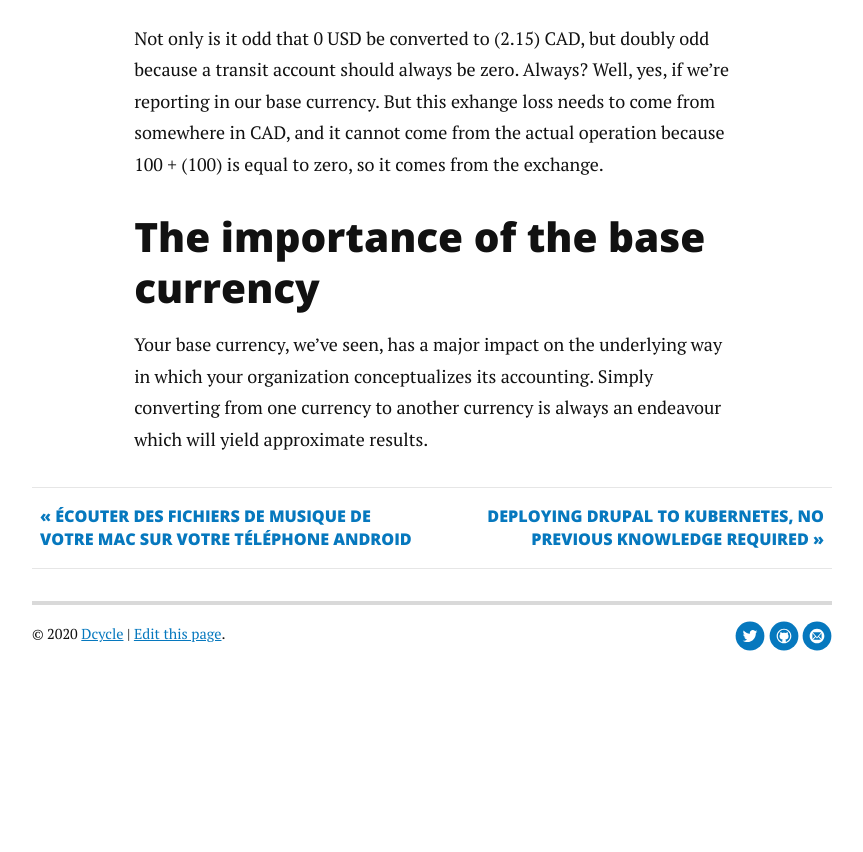
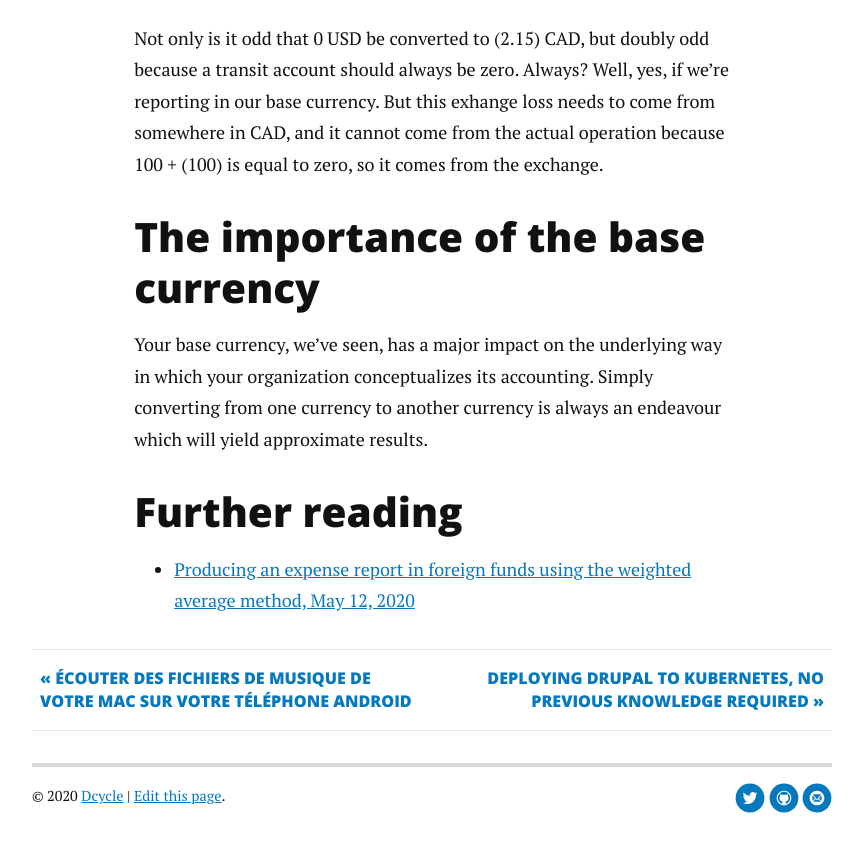
Before and after one commit to alberto56/dcycleblog, a Jekyll site: the page built from _posts/2020-04-09-currency.md, in a window 1280 px wide and 900 px high, scrolled down 7973 px. Shown: the top 852 px of the window, without its empty margins (208-1071 px from the left). Built offline with Jekyll 4.4.1, drawn with Linux system fonts in a browser that asks for light colours; nearby versions of some CDN libraries; comment, search, counter and statistics services are not loaded; before the commit the page ends 8712 px from its top, so only the background shows below that.

Commit message:
Update 2020-04-09-currency.md

```diff
--- a/_posts/2020-04-09-currency.md
+++ b/_posts/2020-04-09-currency.md
@@ -166,3 +166,9 @@ Not only is it odd that 0 USD be converted to (2.15) CAD, but doubly odd because
 ## The importance of the base currency
 
 Your base currency, we've seen, has a major impact on the underlying way in which your organization conceptualizes its accounting. Simply converting from one currency to another currency is always an endeavour which will yield approximate results.
+
+Further reading
+-----
+
+* [Producing an expense report in foreign funds using the weighted average method,
+May 12, 2020](https://blog.dcycle.com/blog/2020-05-12/weighted/)
```
